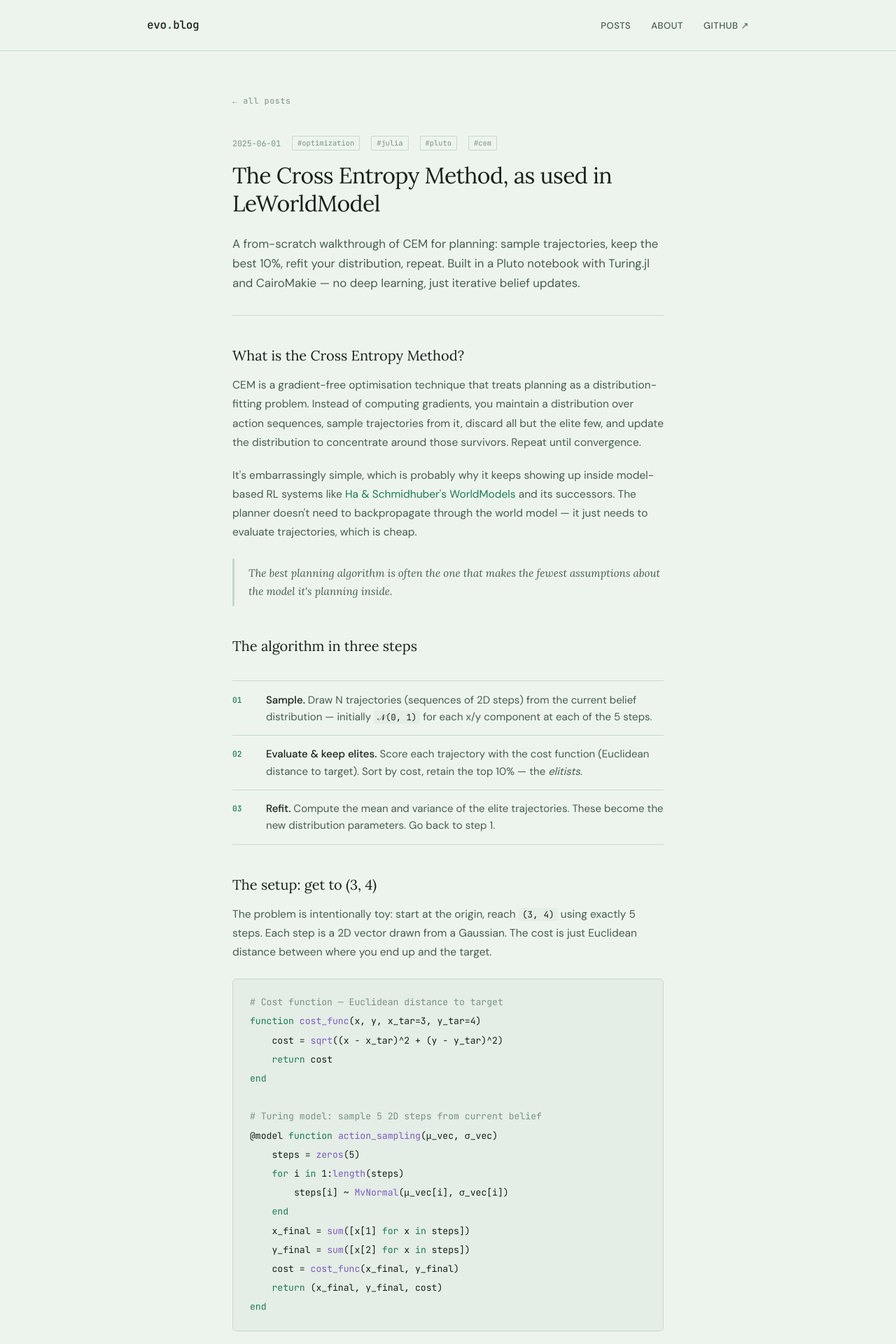
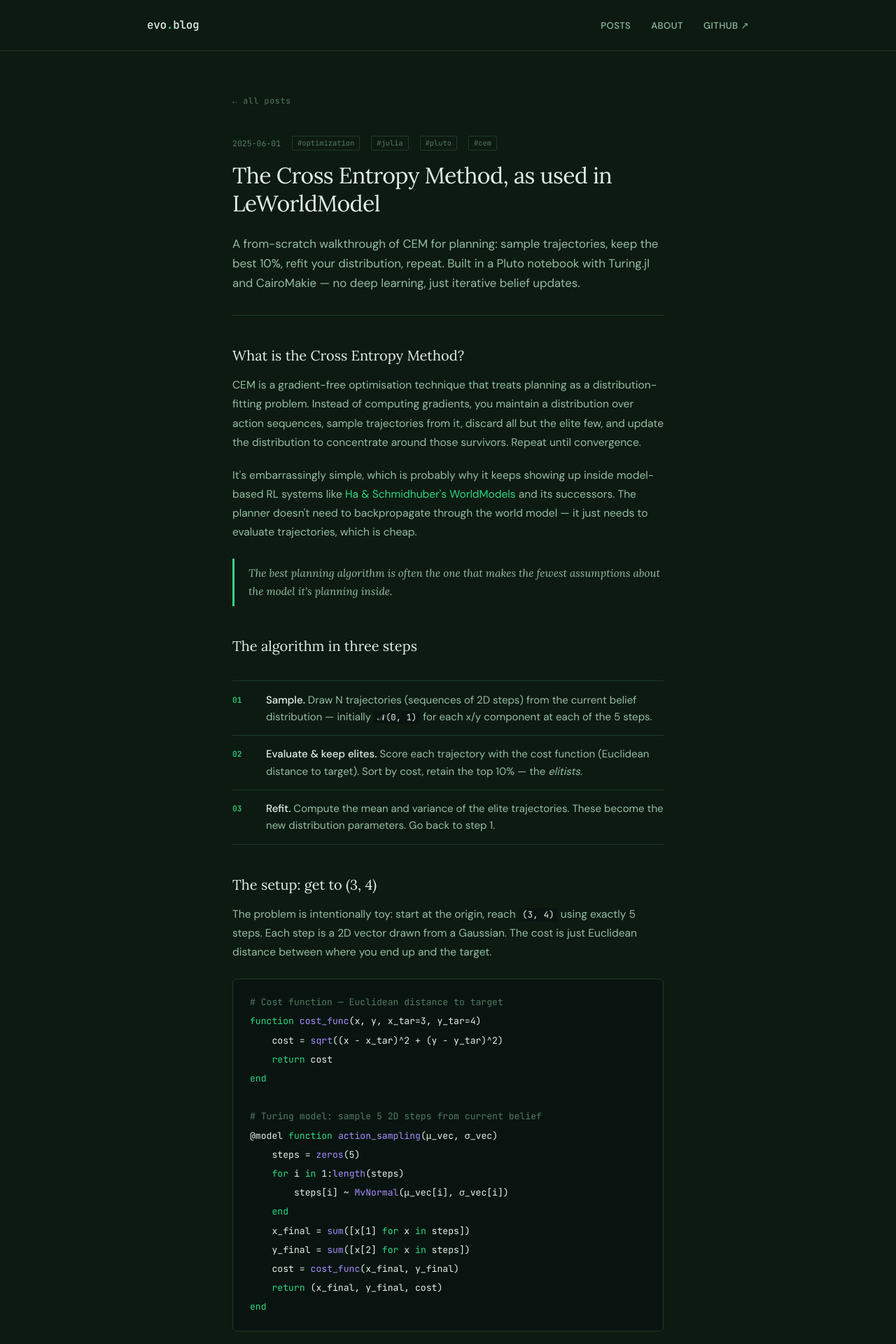
Before and after one commit to wclaerhout/wclaerhout.github.io, a Jekyll site: the page built from _posts/2025-06-01-cross-entropy-method.html, in a window 1280 px wide. Shown: the top 1920 px of the page at 70% size. Built offline with Jekyll 4.4.1, drawn with Linux system fonts in a browser that asks for light colours.

Commit message:
new colour palette

```diff
--- a/assets/css/style.css
+++ b/assets/css/style.css
@@ -1,16 +1,16 @@
 *, *::before, *::after { box-sizing: border-box; margin: 0; padding: 0; }
 
 :root {
-  --bg:        #edf4ee;
-  --surface:   #f6fbf7;
-  --ink:       #18201a;
-  --ink-2:     #475c50;
-  --ink-3:     #7a9282;
-  --rule:      #c6d8ca;
-  --accent:    #1a7a58;
-  --accent-bg: #cce8d8;
-  --tag-bg:    #d8e8dc;
-  --code-bg:   #e4ede6;
+  --bg:        #0d1a11;
+  --surface:   #132819;
+  --ink:       #e0f0e6;
+  --ink-2:     #96bea4;
+  --ink-3:     #527a61;
+  --rule:      #1e3a28;
+  --accent:    #2dd882;
+  --accent-bg: #0e2e1a;
+  --tag-bg:    #162e1e;
+  --code-bg:   #091410;
   --mono:      'JetBrains Mono', monospace;
   --serif:     'Lora', Georgia, serif;
   --sans:      'DM Sans', system-ui, sans-serif;
@@ -40,7 +40,7 @@ header { border-bottom: 1px solid var(--rule); padding: 0 2rem; }
 .logo span { color: var(--accent); }
 nav { display: flex; gap: 1.8rem; }
 nav a { font-size: 0.82rem; font-weight: 500; color: var(--ink-2); letter-spacing: 0.04em; text-transform: uppercase; transition: color 0.15s; }
-nav a:hover { color: var(--ink); }
+nav a:hover { color: var(--accent); }
 
 /* ── Footer ── */
 footer { border-top: 1px solid var(--rule); padding: 1.5rem 2rem; text-align: center; font-family: var(--mono); font-size: 0.7rem; color: var(--ink-3); }
@@ -123,13 +123,13 @@ h1.post-title { font-family: var(--serif); font-size: 2rem; font-weight: 400; li
 .prose code { font-family: var(--mono); font-size: 0.82em; background: var(--code-bg); padding: 1px 5px; border-radius: 3px; color: var(--ink); }
 .prose pre { background: var(--code-bg); border: 1px solid var(--rule); border-radius: 6px; padding: 1.25rem 1.5rem; overflow-x: auto; margin: 1.5rem 0 2rem; }
 .prose pre code { background: none; padding: 0; font-size: 0.82rem; line-height: 1.65; color: var(--ink); }
-.prose blockquote { border-left: 3px solid var(--rule); margin: 1.5rem 0; padding: 0.5rem 0 0.5rem 1.25rem; font-family: var(--serif); font-style: italic; color: var(--ink-2); font-size: 0.95rem; }
+.prose blockquote { border-left: 3px solid var(--accent); margin: 1.5rem 0; padding: 0.5rem 0 0.5rem 1.25rem; font-family: var(--serif); font-style: italic; color: var(--ink-2); font-size: 0.95rem; }
 
 /* Syntax highlighting (hand-written HTML spans in existing posts) */
 .prose .comment { color: var(--ink-3); }
 .prose .kw { color: var(--accent); }
-.prose .fn { color: #7c5cbf; }
-.prose .str { color: #3a7a4a; }
+.prose .fn { color: #a78bfa; }
+.prose .str { color: #7ee8a2; }
 
 /* Syntax highlighting (Rouge — used by Markdown posts) */
 .highlight { background: var(--code-bg); border: 1px solid var(--rule); border-radius: 6px; overflow-x: auto; margin: 1.5rem 0 2rem; }
@@ -137,9 +137,9 @@ h1.post-title { font-family: var(--serif); font-size: 2rem; font-weight: 400; li
 .highlight code { font-size: 0.82rem; line-height: 1.65; }
 .highlight .c, .highlight .c1, .highlight .cm, .highlight .cs { color: var(--ink-3); }
 .highlight .k, .highlight .kd, .highlight .kn, .highlight .kp { color: var(--accent); }
-.highlight .nf, .highlight .nc { color: #7c5cbf; }
-.highlight .s, .highlight .s1, .highlight .s2, .highlight .sd { color: #3a7a4a; }
-.highlight .mi, .highlight .mf { color: #b85c00; }
+.highlight .nf, .highlight .nc { color: #a78bfa; }
+.highlight .s, .highlight .s1, .highlight .s2, .highlight .sd { color: #7ee8a2; }
+.highlight .mi, .highlight .mf { color: #f0883e; }
 
 /* ── Algo steps ── */
 .algo-steps { margin: 2rem 0; display: flex; flex-direction: column; gap: 0; }
@@ -155,8 +155,8 @@ h1.post-title { font-family: var(--serif); font-size: 2rem; font-weight: 400; li
 .fig-caption { font-family: var(--mono); font-size: 0.68rem; color: var(--ink-3); padding: 0.6rem 1rem; border-top: 1px solid var(--rule); letter-spacing: 0.03em; }
 
 /* ── Notebook link ── */
-.notebook-link { display: inline-flex; align-items: center; gap: 0.5rem; margin: 2rem 0; background: var(--accent-bg); color: var(--accent); border: 1px solid #8cc4a8; padding: 0.7rem 1.25rem; border-radius: 5px; font-size: 0.85rem; font-weight: 500; transition: background 0.15s; }
-.notebook-link:hover { background: #b8deca; }
+.notebook-link { display: inline-flex; align-items: center; gap: 0.5rem; margin: 2rem 0; background: var(--accent-bg); color: var(--accent); border: 1px solid #1e5534; padding: 0.7rem 1.25rem; border-radius: 5px; font-size: 0.85rem; font-weight: 500; transition: background 0.15s; }
+.notebook-link:hover { background: #162e1e; }
 
 /* ── About page ── */
 .about-wrap { max-width: 600px; margin: 0 auto; padding: 4rem 2rem 6rem; }
```
